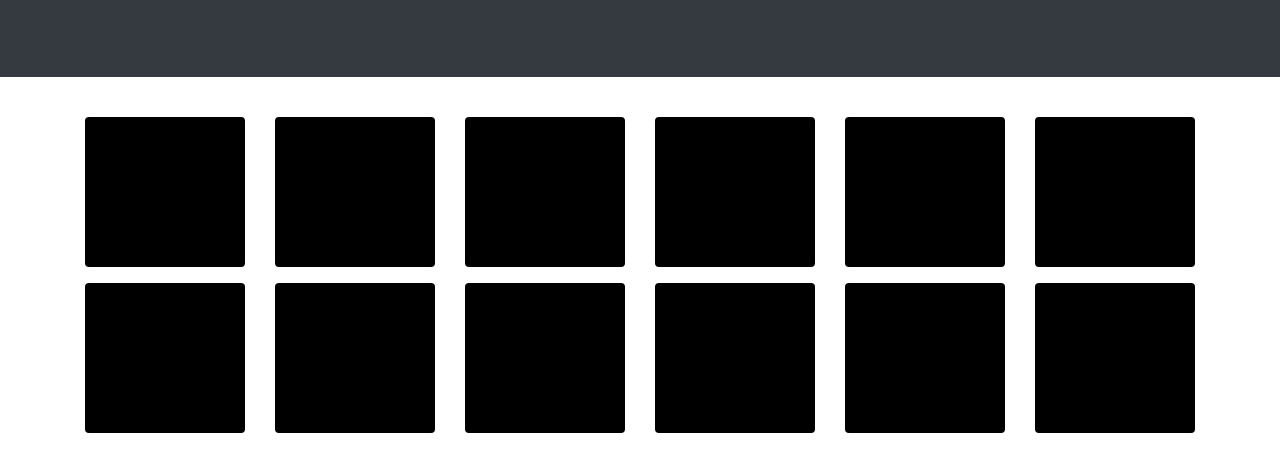
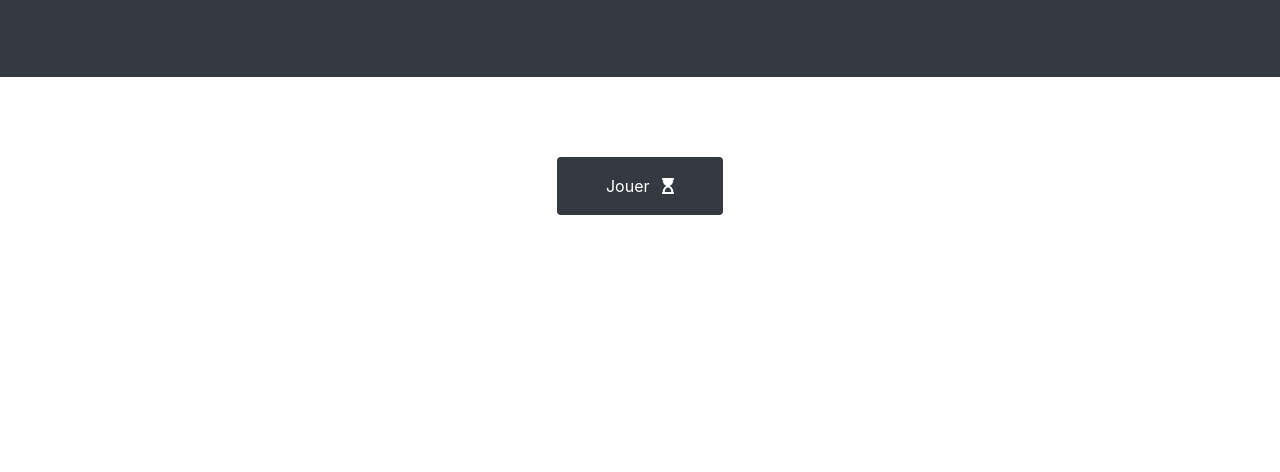
Before and after one commit to thomgo/jeudespaires, a plain HTML site: page index.html in a window 1280 px wide. Shown: the part 174-646 px from the top of the page. Drawn offline with nearby package versions, Linux system fonts and the light colour scheme.

Commit message:
added a start game button to display cards on click

```diff
--- a/css/main.css
+++ b/css/main.css
@@ -106,6 +106,11 @@ h1{
   font-style: italic;
   border-top: 1px solid white;
   padding-top: 1em;
+}
+
+.row button {
+  text-align: center;
+  margin: auto;
 }
 
 /* ##################################################################### */
--- a/index.html
+++ b/index.html
@@ -32,6 +32,7 @@
         <!-- Game content -->
         <div class="container">
           <div class="row" id="boardGame">
+            <button class="btn bg-dark text-white py-3 px-5 mt-5" type="button" id="startGame">Jouer <i class="fas fa-hourglass-start ml-2"></i></button>
           </div>
         </div>
 
--- a/js/main.js
+++ b/js/main.js
@@ -8,6 +8,8 @@ var userAnswers = [];
 var clickedCards = [];
 var allowClick = true;
 var score = 0;
+
+var startGameButton = document.getElementById("startGame");
 
 //
 //
@@ -156,4 +158,7 @@ function startGame() {
 }
 
 
-startGame();
+startGameButton.addEventListener("click", function() {
+  this.style.display = "none";
+  startGame();
+});
```
